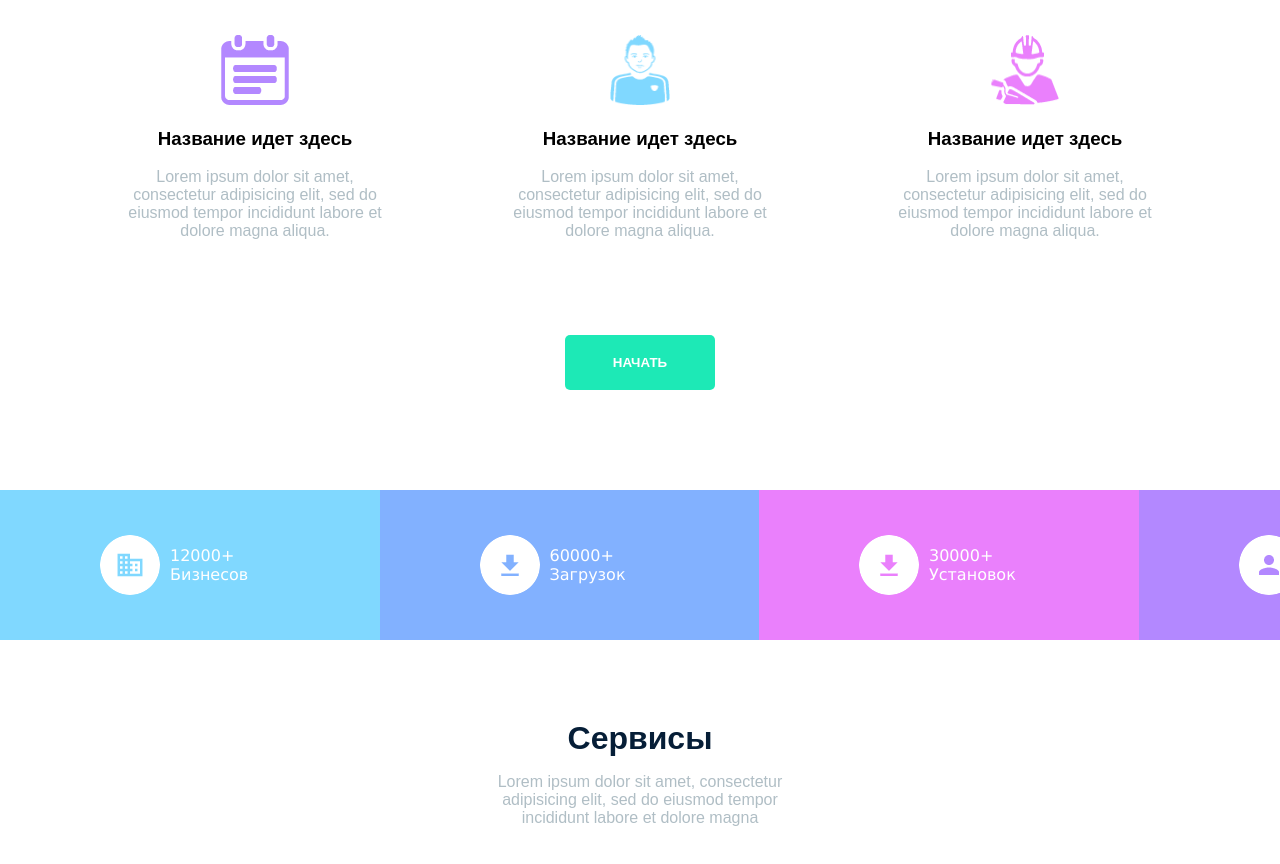
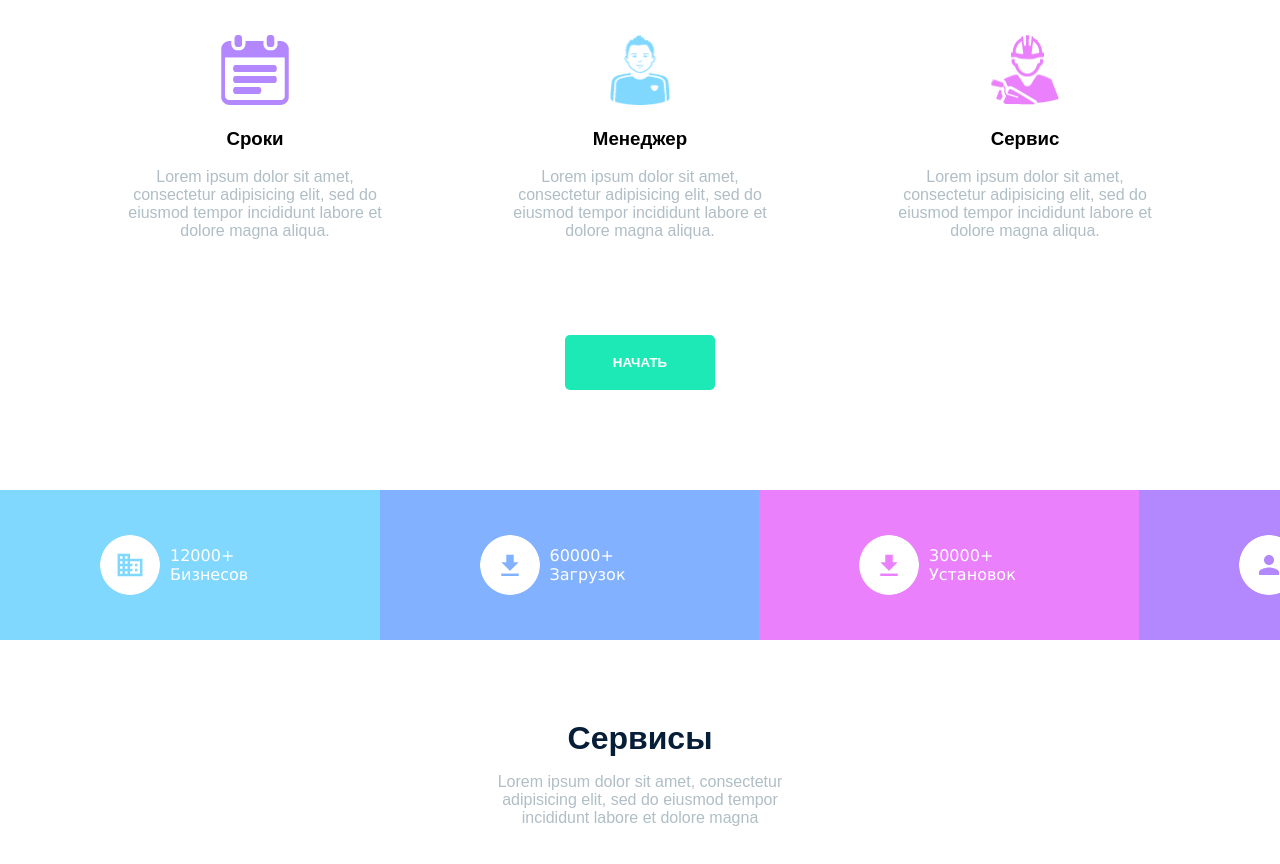
Before and after one commit to JkAsym/mySite, a plain HTML site: page source/project/index.html in a window 1280 px wide. Shown: the part 1020-1884 px from the top of the page. Drawn offline with nearby package versions, Linux system fonts and the light colour scheme.

Commit message:
Update index.html

```diff
--- a/source/project/index.html
+++ b/source/project/index.html
@@ -62,17 +62,17 @@
         <div class="box__change">
             <div class="box__1">
                 <img src="img/icon-1.png" width="68px" height="70px" alt="icon">
-                <h3>Название идет здесь</h3>
+                <h3>Сроки</h3>
                 <p>Lorem ipsum dolor sit amet, consectetur adipisicing elit, sed do eiusmod tempor incididunt labore et dolore magna aliqua.</p>
             </div>
             <div class="box__2">
                 <img src="img/icon-2.png" width="60px" height="70px" alt="icon">
-                <h3>Название идет здесь</h3>
+                <h3>Менеджер</h3>
                 <p>Lorem ipsum dolor sit amet, consectetur adipisicing elit, sed do eiusmod tempor incididunt labore et dolore magna aliqua.</p>
             </div>
             <div class="box__3">
                 <img src="img/icon-3.png" width="68px" height="70px" alt="icon">
-                <h3>Название идет здесь</h3>
+                <h3>Сервис</h3>
                 <p>Lorem ipsum dolor sit amet, consectetur adipisicing elit, sed do eiusmod tempor incididunt labore et dolore magna aliqua.</p>
             </div>
         </div>
```
